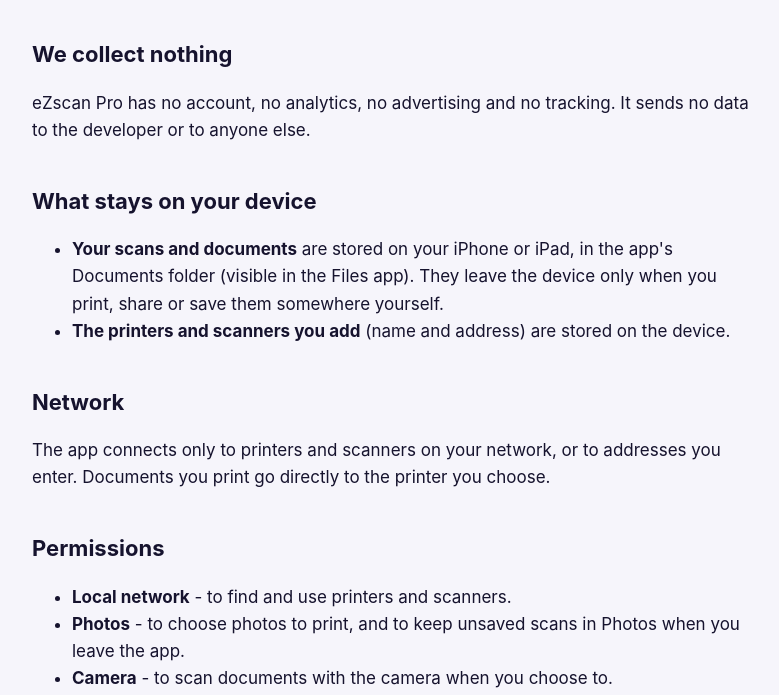
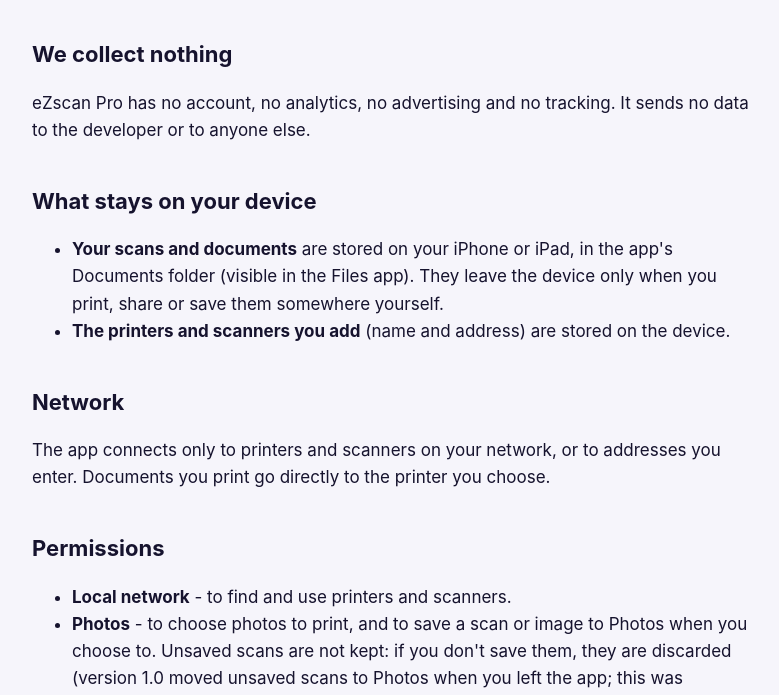
Before and after one commit to wilhelmde/ezscan, a plain HTML site: page privacy/index.html in a window 1280 px wide. Shown: the part 245-940 px from the top of the page, without its empty margins (248-1027 px from the left). Drawn offline with Linux system fonts and the light colour scheme.

Commit message:
Privacy policy: Photos only when you choose to save (from 1.0.1)

```diff
--- a/privacy/index.html
+++ b/privacy/index.html
@@ -23,7 +23,7 @@ nav a{margin-right:16px}
 <h2>What stays on your device</h2><ul><li><b>Your scans and documents</b> are stored on your iPhone or iPad, in the app's Documents folder (visible in the Files app). They leave the device only when you print, share or save them somewhere yourself.</li>
 <li><b>The printers and scanners you add</b> (name and address) are stored on the device.</li></ul>
 <h2>Network</h2><p>The app connects only to printers and scanners on your network, or to addresses you enter. Documents you print go directly to the printer you choose.</p>
-<h2>Permissions</h2><ul><li><b>Local network</b> - to find and use printers and scanners.</li><li><b>Photos</b> - to choose photos to print, and to keep unsaved scans in Photos when you leave the app.</li><li><b>Camera</b> - to scan documents with the camera when you choose to.</li></ul>
+<h2>Permissions</h2><ul><li><b>Local network</b> - to find and use printers and scanners.</li><li><b>Photos</b> - to choose photos to print, and to save a scan or image to Photos when you choose to. Unsaved scans are not kept: if you don't save them, they are discarded (version 1.0 moved unsaved scans to Photos when you left the app; this was removed in version 1.0.1).</li><li><b>Camera</b> - to scan documents with the camera when you choose to.</li></ul>
 <p>You can change these at any time in Settings. Nothing from them is sent off your device.</p>
 <h2>Children</h2><p>The app collects no data from anyone, including children.</p>
 <h2>Changes and contact</h2><p>If this policy changes, this page shows the new version and date. Questions: <a href="https://github.com/wilhelmde/ezscan/issues/new">open a request</a>.</p>
```
